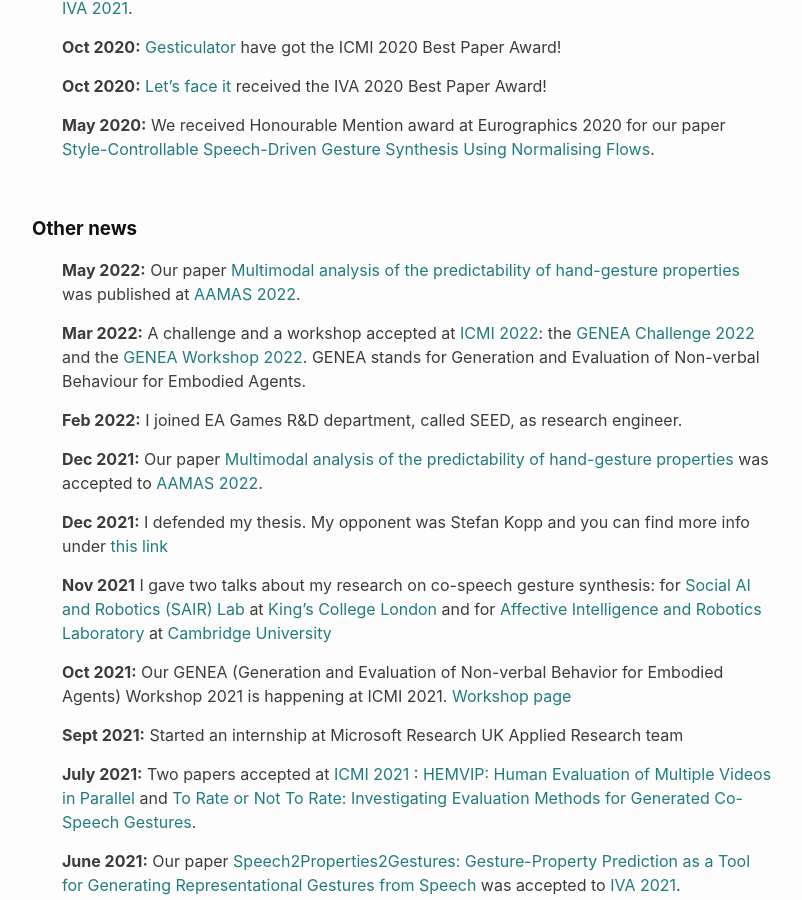
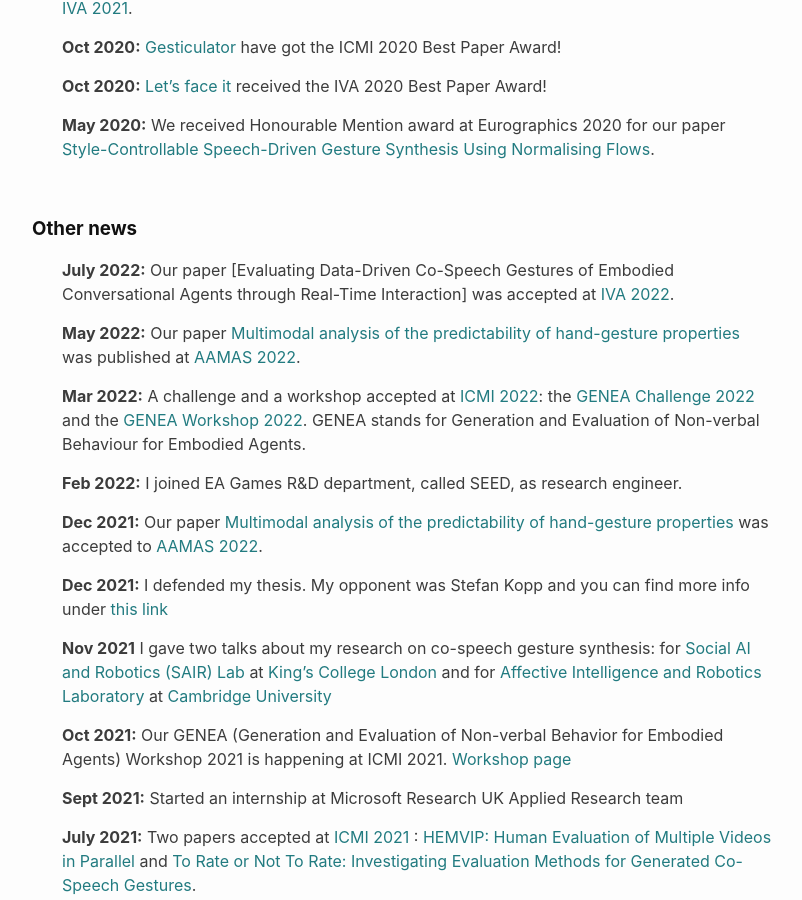
Before and after one commit to Svito-zar/Svito-zar.github.io, a Jekyll site: the page built from index.md, in a window 1280 px wide and 900 px high, scrolled down 539 px. Shown: the whole window, without its empty margins (238-1040 px from the left). Built offline with Jekyll 4.4.1, drawn with Linux system fonts in a browser that asks for light colours.

Commit message:
Add IVA_22 paper

```diff
--- a/index.md
+++ b/index.md
@@ -27,6 +27,7 @@
 <br>
 ### **Other news**
 
+* <strong>July 2022:</strong> Our paper [Evaluating Data-Driven Co-Speech Gestures of Embodied Conversational Agents through Real-Time Interaction] was accepted at [IVA 2022](https://ivaconference2022.ualg.pt/).
 * <strong>May 2022:</strong> Our paper [Multimodal analysis of the predictability of hand-gesture properties](https://ifaamas.org/Proceedings/aamas2022/pdfs/p770.pdf) was published at [AAMAS 2022](https://aamas2022-conference.auckland.ac.nz/).
 * <strong>Mar 2022:</strong> A challenge and a workshop accepted at [ICMI 2022](https://icmi.acm.org/2022/): the [GENEA Challenge 2022](https://genea-workshop.github.io/2022/challenge/) and the [GENEA Workshop 2022](https://genea-workshop.github.io/2022/workshop/). GENEA stands for Generation and Evaluation of Non-verbal Behaviour for Embodied Agents.
 * <strong>Feb 2022:</strong> I joined EA Games R&D department, called SEED, as research engineer.
```
Also changed, not shown: _pages/publications.md (+2 -0 lines).
